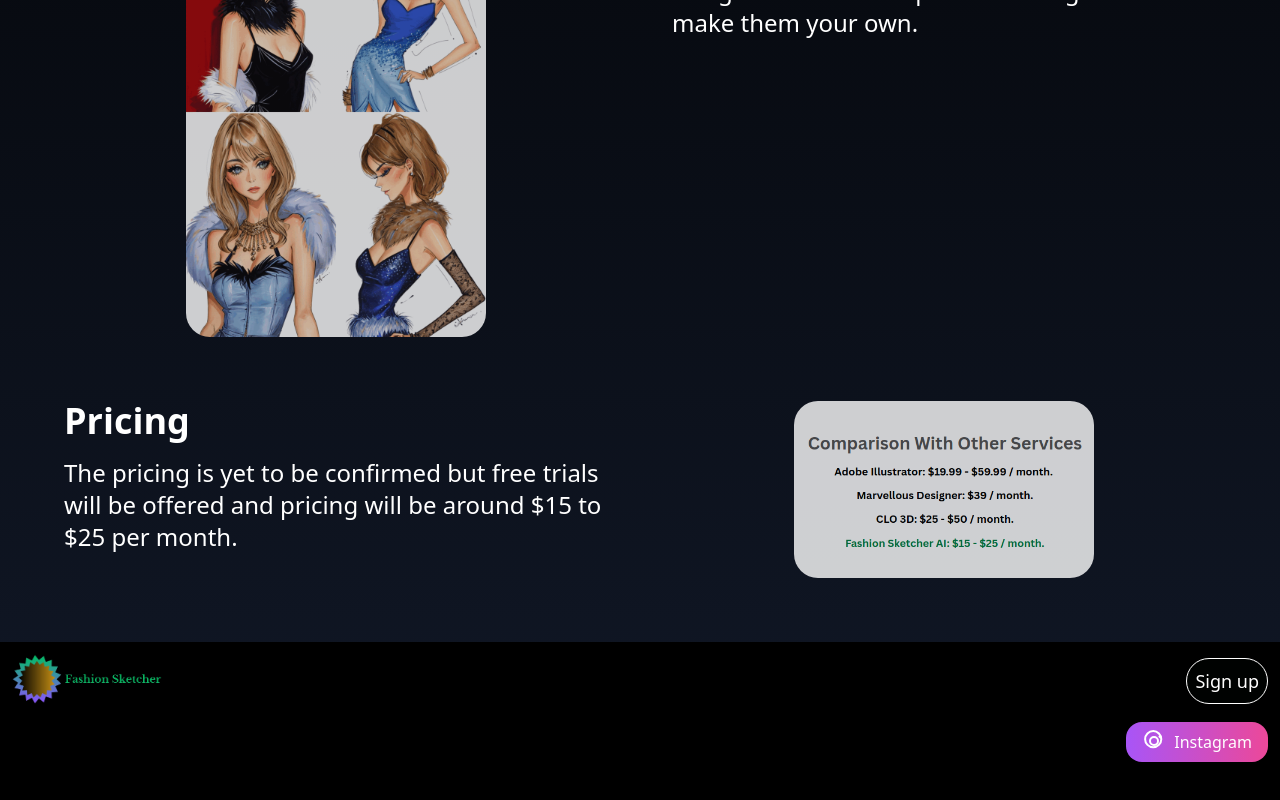
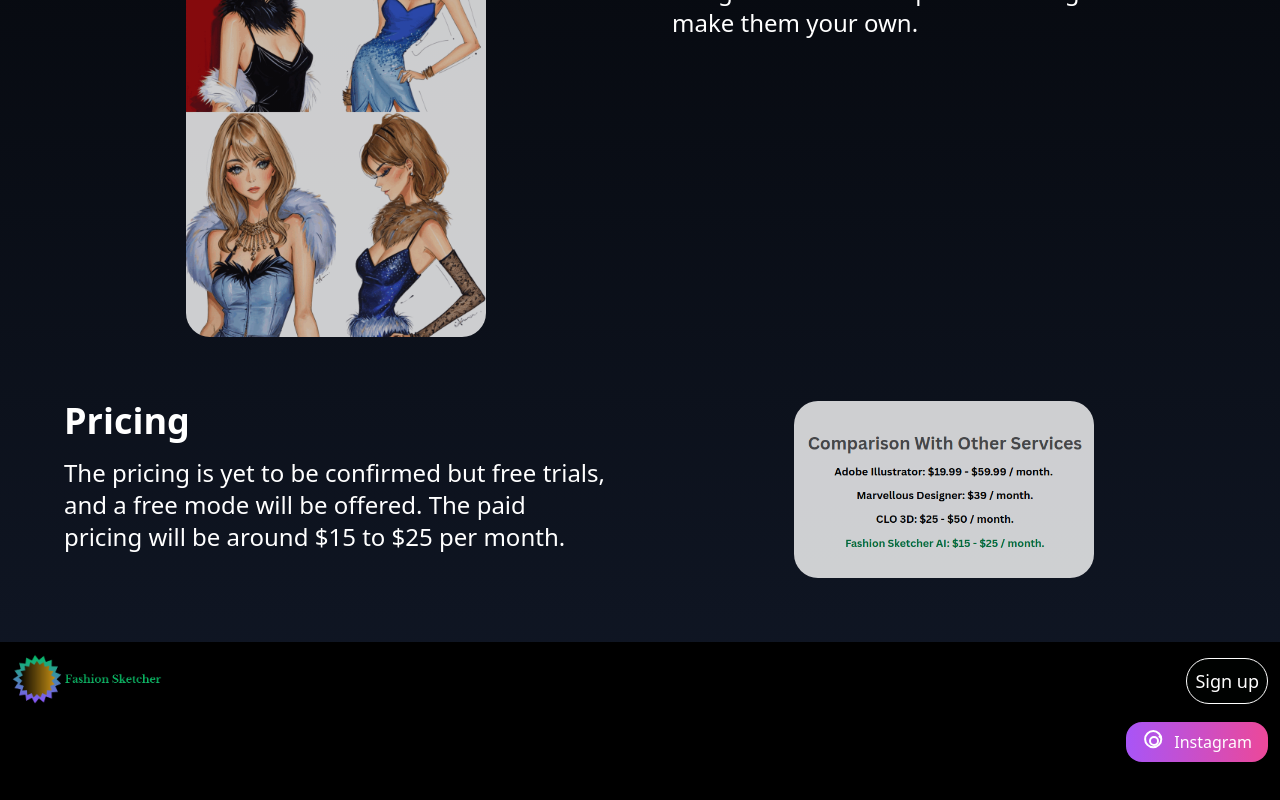
Before and after one commit to KungfuKen/fashionIllustrator, a Next.js app: page / in a window 1280 px wide. Shown: the part 2091-2891 px from the top of the page. Built offline with nearby package versions, Linux system fonts and the light colour scheme.

Commit message:
pricing wording

```diff
--- a/pages/index.js
+++ b/pages/index.js
@@ -155,7 +155,7 @@
             Pricing
           </h1>
           <p className="font-bold text-white font-lg">
-            The pricing is yet to be confirmed but free trials will be offered and pricing will be around
+            The pricing is yet to be confirmed but free trials, and a free mode will be offered. The paid pricing will be around
             $15 to $25 per month.
           </p>
           <div className="rounded-2xl p-8">
@@ -269,7 +269,7 @@
                 Pricing
               </h1>
               <p className="text-2xl text-white font-lg">
-                The pricing is yet to be confirmed but free trials will be offered and pricing will be around
+                The pricing is yet to be confirmed but free trials, and a free mode will be offered. The paid pricing will be around
                 $15 to $25 per month.
               </p>
             </div>
```
